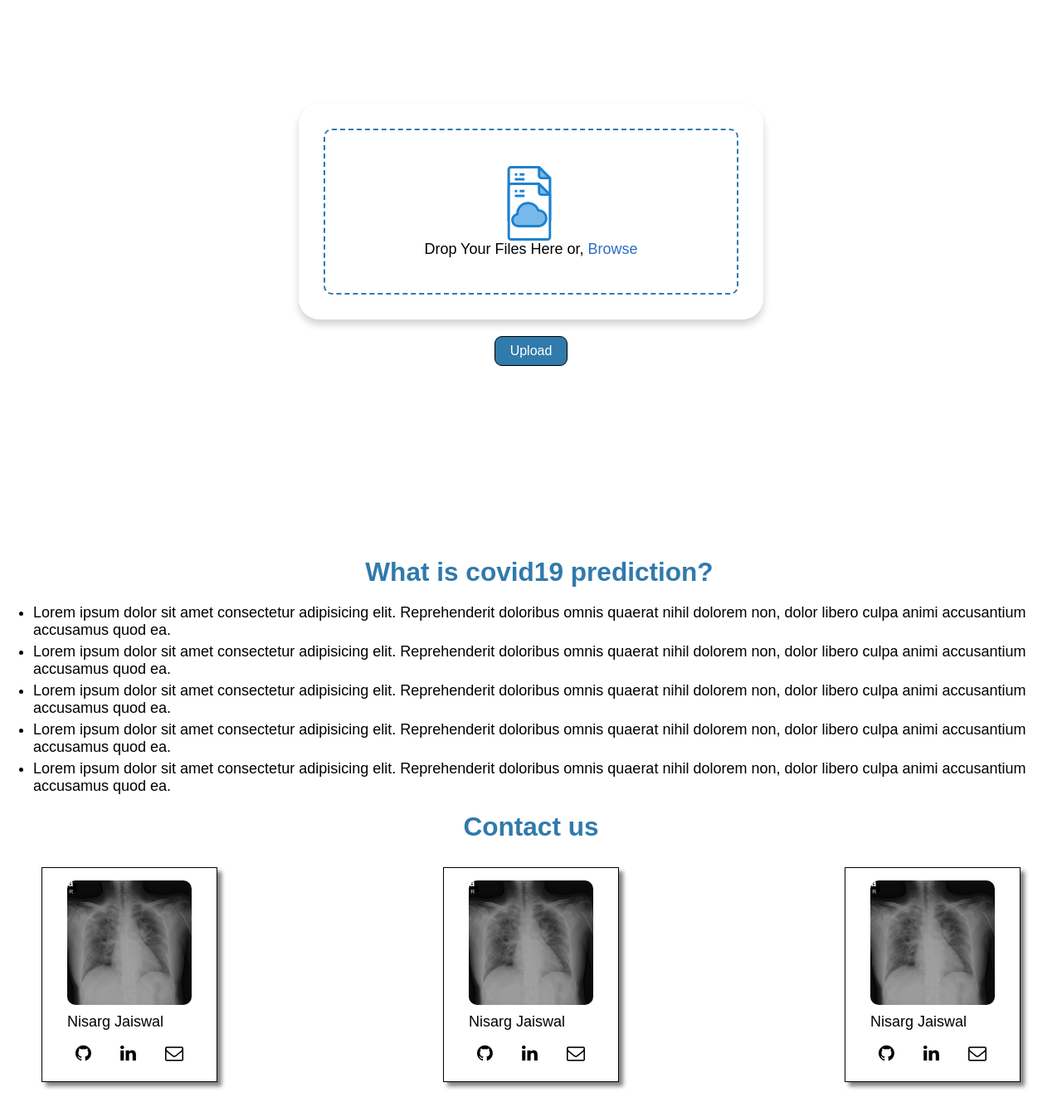
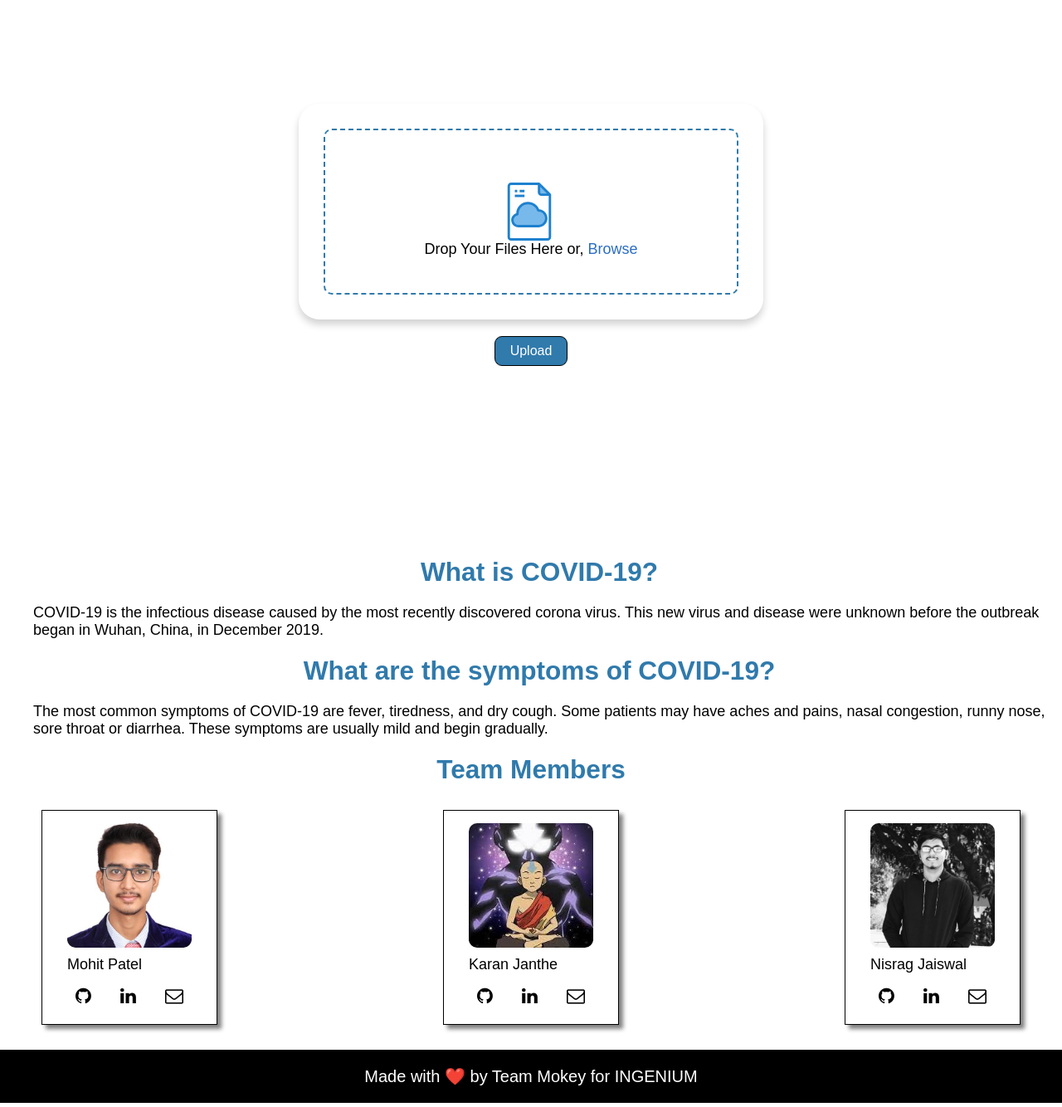
Before and after one commit to KMJ-007/AU-Hackathon, a Flask app: page / in a window 1280 px wide. Shown: the part 137-1471 px from the top of the page at 83% size. Run offline with Flask 2, Linux system fonts and the light colour scheme.

Commit message:
updated index

```diff
--- a/templates/index.html
+++ b/templates/index.html
@@ -231,22 +231,6 @@
       margin: 2rem 0;
     }
 
-    /* <div class="wrapper">
-    <header class="center">
-      <h3>
-        Contact us
-      </h3>
-    </header>
-    <div class="cardContainer">
-      <div class="card">
-        <img src="../images/1-s2.0-S0929664620300449-gr2_lrg-a.jpg" alt="Photo">
-        <p>Nisarg Jaiswal</p>
-        <div>
-          icon
-        </div>
-      </div>
-    </div>
-  </div> */
     .cardContainer {
       display: flex;
       justify-content: space-between;
@@ -285,6 +269,14 @@
       text-decoration: none;
       color: black;
     }
+	.footer {
+      width: 100%;
+      background-color: black;
+      padding: 2rem;
+      text-align: center;
+      font-size: 2rem;
+      color: white;
+    }
   </style>
   <script src="script.js" defer></script>
 </head>
@@ -305,14 +297,11 @@
           <div class="dropzone">
             <div class="icon-container">
 
-              <img src="./file.svg" class="center" draggable="false" alt="File Icon">
-              <img src="./file.svg" class="left" draggable="false" alt="File Icon">
-              <img src="./file.svg" class="right" draggable="false" alt="File Icon">
+              <img src="{{url_for('static',filename = 'file.svg')}}" class="center" draggable="false" alt="File Icon">
 
             </div>
             <div class="file-input">
 
-              <!-- <input id-"inputFile" type="file" name="file" accept="image/*" multiple> -->
               <input type="file" id="inputFile" name="file" accept="image/*" multiple>
               <div class="dropFiles">
                 Drop Your Files Here or,
@@ -332,75 +321,91 @@
   <div class="wrapper marginTop">
     <header>
       <h3 class="center">
-        What is covid19 prediction?
+        What is COVID-19?
       </h3>
     </header>
     <ul>
-      <li>Lorem ipsum dolor sit amet consectetur adipisicing elit. Reprehenderit doloribus omnis quaerat nihil
-        dolorem non, dolor libero culpa animi accusantium accusamus quod ea.</li>
-      <li>Lorem ipsum dolor sit amet consectetur adipisicing elit. Reprehenderit doloribus omnis quaerat nihil
-        dolorem non, dolor libero culpa animi accusantium accusamus quod ea.</li>
-      <li>Lorem ipsum dolor sit amet consectetur adipisicing elit. Reprehenderit doloribus omnis quaerat nihil
-        dolorem non, dolor libero culpa animi accusantium accusamus quod ea.</li>
-      <li>Lorem ipsum dolor sit amet consectetur adipisicing elit. Reprehenderit doloribus omnis quaerat nihil
-        dolorem non, dolor libero culpa animi accusantium accusamus quod ea.</li>
-      <li>Lorem ipsum dolor sit amet consectetur adipisicing elit. Reprehenderit doloribus omnis quaerat nihil
-        dolorem non, dolor libero culpa animi accusantium accusamus quod ea.</li>
+		COVID-19 is the infectious disease caused by the most recently
+		discovered corona virus.
+		This new virus and disease were unknown
+		before the outbreak began in Wuhan, China, in December 2019.
+
+    </ul>
+  </div>
+  <header>
+      <h3 class="center">
+        What are the symptoms of COVID-19?
+      </h3>
+    </header>
+    <ul>The most common symptoms of COVID-19 are fever, tiredness, and
+		dry cough. Some patients may have aches and pains, nasal
+		congestion, runny nose, sore throat or diarrhea. These symptoms are
+		usually mild and begin gradually.
     </ul>
   </div>
   <div class="wrapper">
     <header class="center">
       <h3>
-        Contact us
+        Team Members
       </h3>
     </header>
+	<!-- team members cards -->
     <div class="cardContainer">
 		<div class="card">
-        <img src="../images/1-s2.0-S0929664620300449-gr2_lrg-a.jpg" alt="Photo">
-        <p>Nisarg Jaiswal</p>
+		  <img  src="{{url_for('static',filename = 'mohit.jpg')}}" alt="Photo">
+		  <p>Mohit Patel</p>
 		  <div class="iconContainer">
-          <a href="#">
+			<a href="https://github.com/MohitPatel1">
 			  <i class="fa fa-github" aria-hidden="true"></i>
 			</a>
-          <a href="#">
+			<a href="https://www.linkedin.com/in/mohit-patel-2729a1225/">
 			  <i class="fa fa-linkedin" aria-hidden="true"></i>
 			</a>
-          <a href="#">
+			<a href="mailto:mohit.patel1966@gmail.com">
 			  <i class="fa fa-envelope-o" aria-hidden="true"></i>
 			</a>
 		  </div>
 		</div>
+
+
       <div class="card">
-        <img src="../images/1-s2.0-S0929664620300449-gr2_lrg-a.jpg" alt="Photo">
-        <p>Nisarg Jaiswal</p>
+        <img  src="{{url_for('static',filename = 'karan.jpg')}}" alt="Photo">
+        <p>Karan Janthe</p>
         <div class="iconContainer">
-          <a href="#">
+          <a href="https://github.com/KMJ-007">
             <i class="fa fa-github" aria-hidden="true"></i>
           </a>
-          <a href="#">
+          <a href="https://www.linkedin.com/in/KaranJanthe/">
             <i class="fa fa-linkedin" aria-hidden="true"></i>
           </a>
-          <a href="#">
+          <a href="mailto:karanjanthe@gmail.com">
             <i class="fa fa-envelope-o" aria-hidden="true"></i>
           </a>
         </div>
       </div>
+
+
       <div class="card">
-        <img src="../images/1-s2.0-S0929664620300449-gr2_lrg-a.jpg" alt="Photo">
-        <p>Nisarg Jaiswal</p>
+        <img src="{{url_for('static',filename = 'nisu.jpg')}}" alt="Photo">
+        <p>Nisrag Jaiswal</p>
         <div class="iconContainer">
-          <a href="#">
+          <a href="https://github.com/nisuJaiswal">
             <i class="fa fa-github" aria-hidden="true"></i>
           </a>
-          <a href="#">
+          <a href="https://www.linkedin.com/in/nisarg-jaiswal-14296320b/">
             <i class="fa fa-linkedin" aria-hidden="true"></i>
           </a>
-          <a href="#">
+          <a href="mailto:nisujaiswal4@gmail.com">
             <i class="fa fa-envelope-o" aria-hidden="true"></i>
           </a>
         </div>
       </div>
+
     </div>
+  </div>
+
+  <div class="footer">
+    Made with ❤️ by Team Mokey for INGENIUM
   </div>
 </body>
 <script>
```
Also changed, not shown: templates/result.html (+105 -4 lines), Static/file.svg (renamed from templates/file.svg), Static/karan.jpg (added), Static/mohit.jpg (added), Static/nisarag.jpeg (added), Static/nisu.jpg (added). Lines whose indentation alone changed are shown as unchanged.
